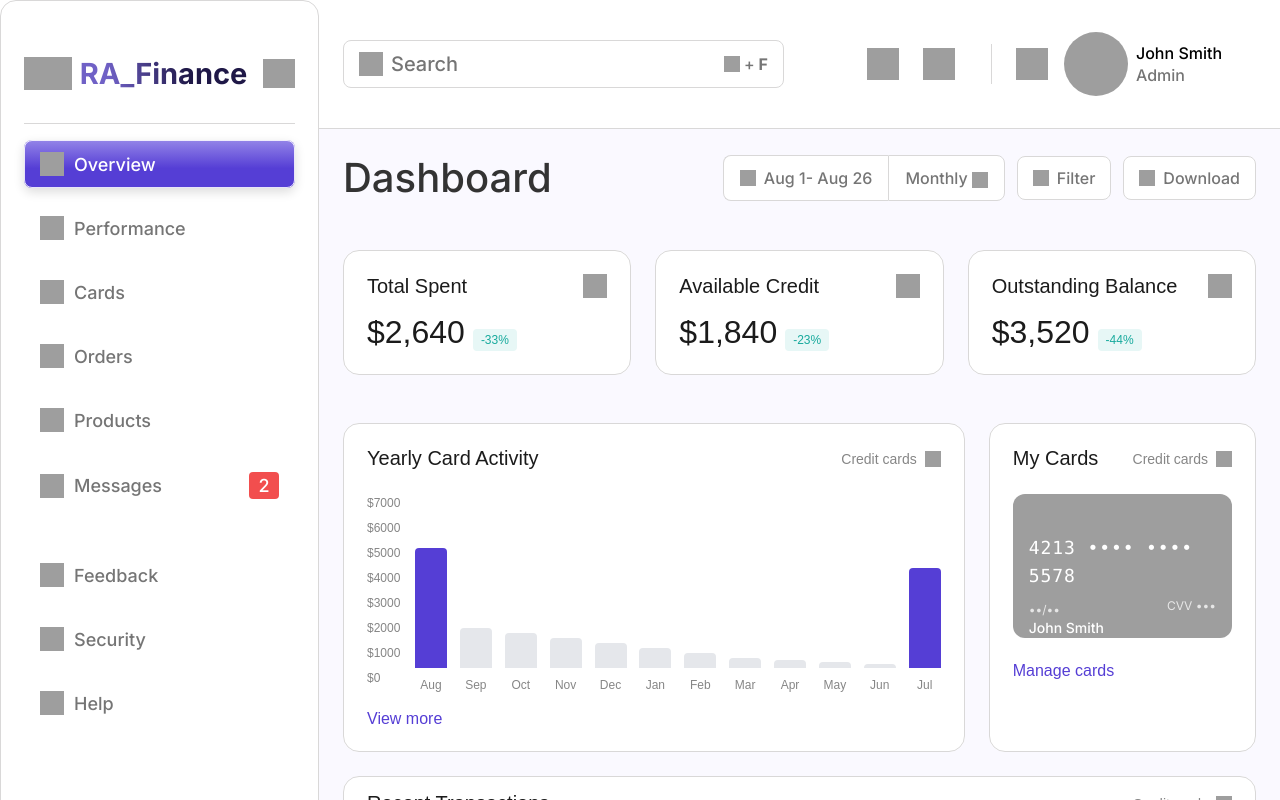
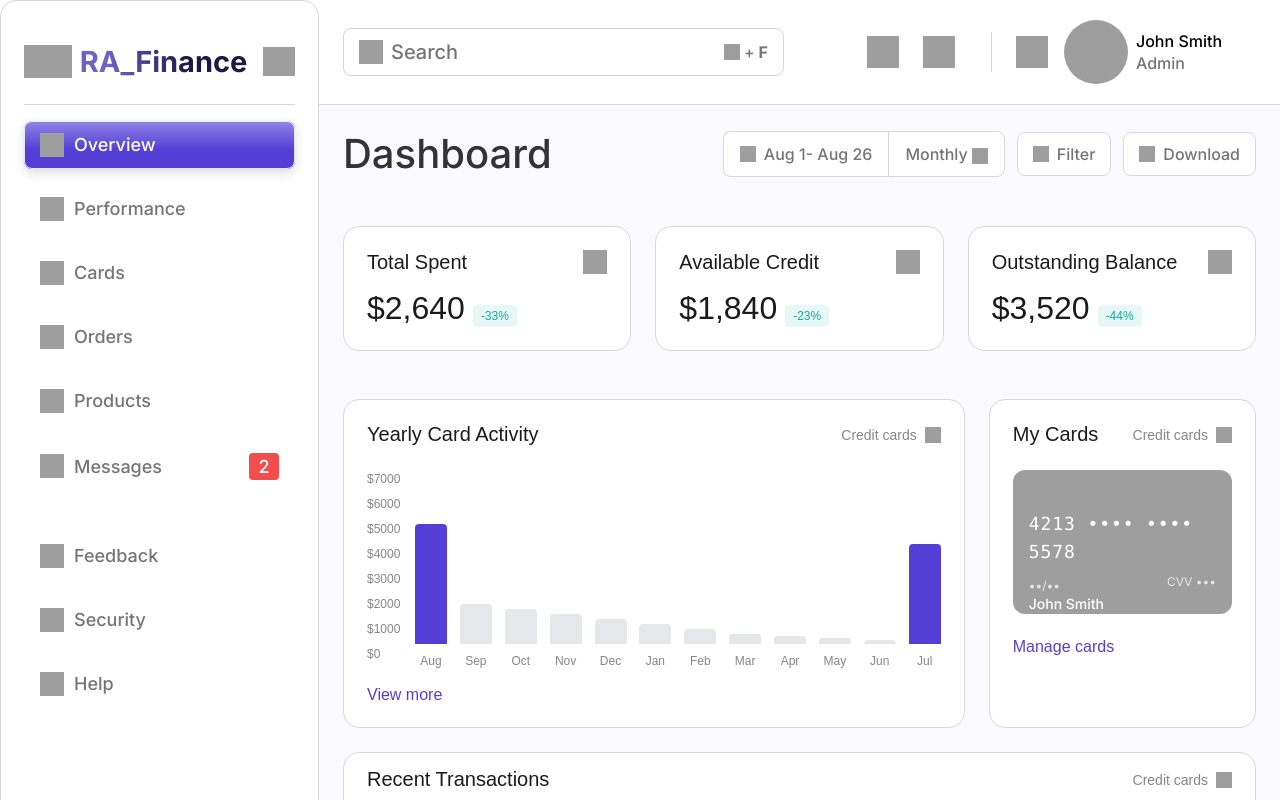
Before and after one commit to druxsas/radashboard, a React (Create React App) app: page / in a window 1280 px wide. Shown: the top 800 px of the page. Built offline with nearby package versions, Linux system fonts and the light colour scheme.

Commit message:
fix: Perfect alignment between header and sidebar borders
- Adjust header padding to py-5 (20px)
- Apply custom padding-bottom: 1.55rem to sidebar logo section
- Maintain pt-5 (20px) for sidebar logo section top padding
- Achieves pixel-perfect border alignment between components

```diff
--- a/src/components/Header.js
+++ b/src/components/Header.js
@@ -75,7 +75,7 @@ export default function Header() {
   }, []);
 
   return (
-    <div ref={headerRef} className="bg-white box-border content-stretch flex items-center justify-start px-6 py-8 relative w-full border-b border-[#d9d8d8]" data-node-id="17:61">
+    <div ref={headerRef} className="bg-white box-border content-stretch flex items-center justify-start px-6 py-5 relative w-full border-b border-[#d9d8d8]" data-node-id="17:61">
 
       {/* Search Bar */}
       <div ref={searchRef} className="bg-white box-border content-stretch flex gap-[26px] items-center justify-start px-4 py-3 relative rounded-[8px] shrink-0 w-[441px]" data-name="search-bar" data-node-id="17:62">
--- a/src/components/Sidebar.js
+++ b/src/components/Sidebar.js
@@ -58,7 +58,7 @@ export default function Sidebar() {
       <div aria-hidden="true" className="absolute border-[#d9d8d8] border-[0px_1px_0px_0px] border-solid inset-0 pointer-events-none" />
 
       {/* Logo Section */}
-      <div className="box-border content-stretch flex items-center justify-start pb-8 pt-8 px-0 relative shrink-0 w-full border-b border-[#d9d8d8]" data-node-id="17:5">
+      <div className="box-border content-stretch flex items-center justify-start pt-5 px-0 relative shrink-0 w-full border-b border-[#d9d8d8]" style={{paddingBottom: '1.55rem'}} data-node-id="17:5">
         <div className="basis-0 content-stretch flex gap-2 grow items-center justify-start min-h-px min-w-px relative shrink-0" data-name="logo" data-node-id="17:6">
           <div className="h-[32.432px] relative shrink-0 w-[47.688px]" data-node-id="23:365">
             <img alt="" className="block max-w-none size-full" src={imgGroup15} />
```
